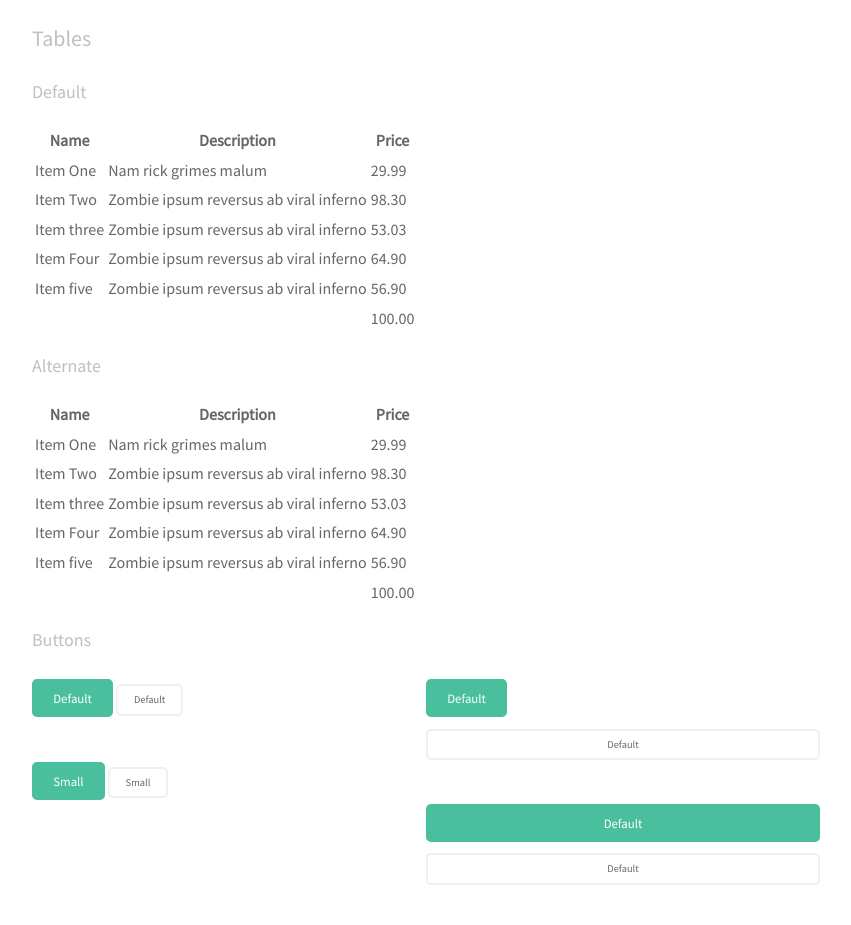
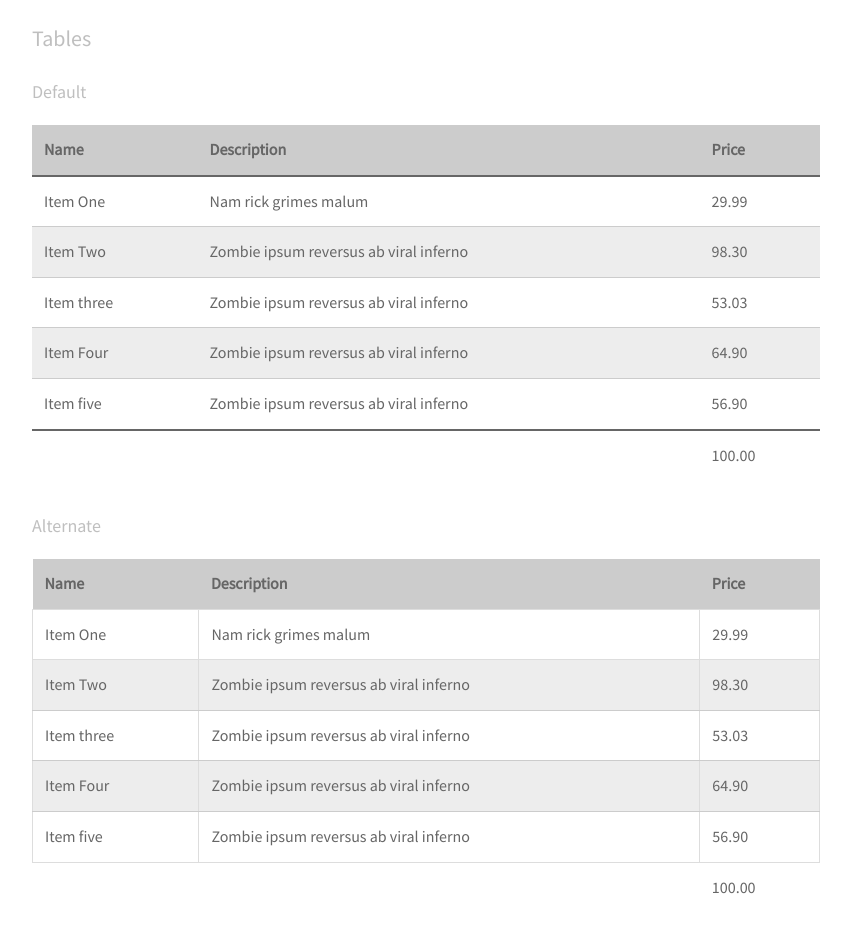
Before and after one commit to jrquadros/CSS, a plain HTML site: page strata/index.html in a window 1280 px wide. Shown: the part 6480-7405 px from the top of the page, without its empty margins (406-1257 px from the left). Drawn offline with Linux system fonts and the light colour scheme.

Commit message:
CSS - Parte 4 - Tabelas

```diff
--- a/strata/css/style.css
+++ b/strata/css/style.css
@@ -187,3 +187,39 @@ li{
 .button-default-full{
     width: 100%;
 }
+
+.table{
+    width: 100%;
+    margin: 0 0 2em 0;
+    border-collapse: collapse;
+    text-align: left;
+}
+
+.table td{
+    padding: .75em;
+}
+
+.table th{
+    background: #ccc;
+    padding: .75em;
+}
+
+.table tbody tr:first-child td{
+    border-top: 2px solid #666;
+}
+
+.table tbody tr:last-child td{
+    border-bottom: 2px solid #666;
+}
+
+.table tbody tr td{
+    border-bottom: 1px solid #ccc;
+}
+
+.table tbody tr:nth-child(even) td{
+    background:rgba(221, 221, 221, 0.527);
+}
+
+.table-alternate tbody td, .table-alternate tbody tr:first-child td, .table-alternate tbody tr:last-child td{
+    border: 1px solid #ddd;
+}
--- a/strata/index.html
+++ b/strata/index.html
@@ -320,7 +320,7 @@
 
             <h5>Alternate</h5>
 
-                <table class="table-alternate">
+                <table class="table table-alternate">
                     <thead>
                         <tr>
                             <th>Name</th>
```
